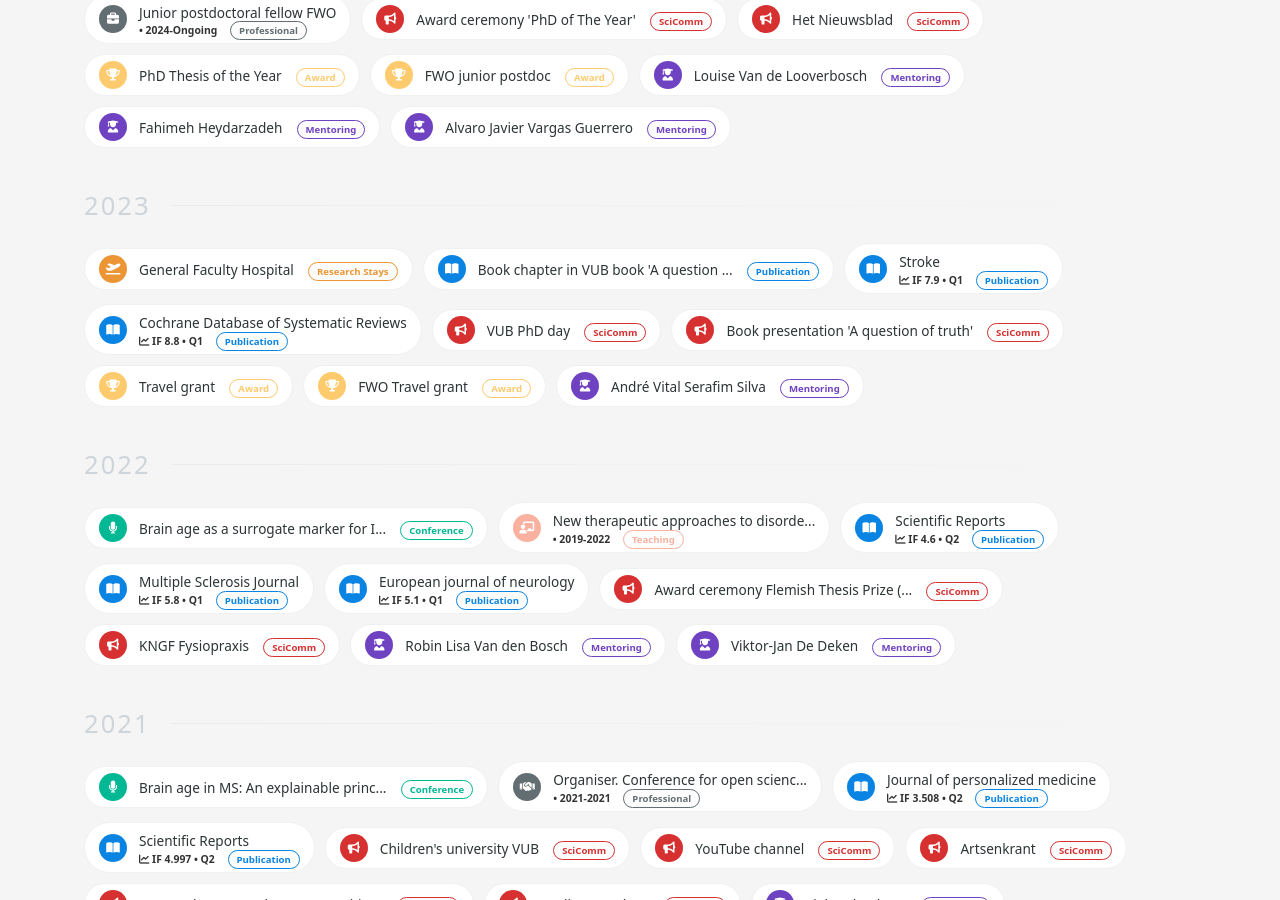
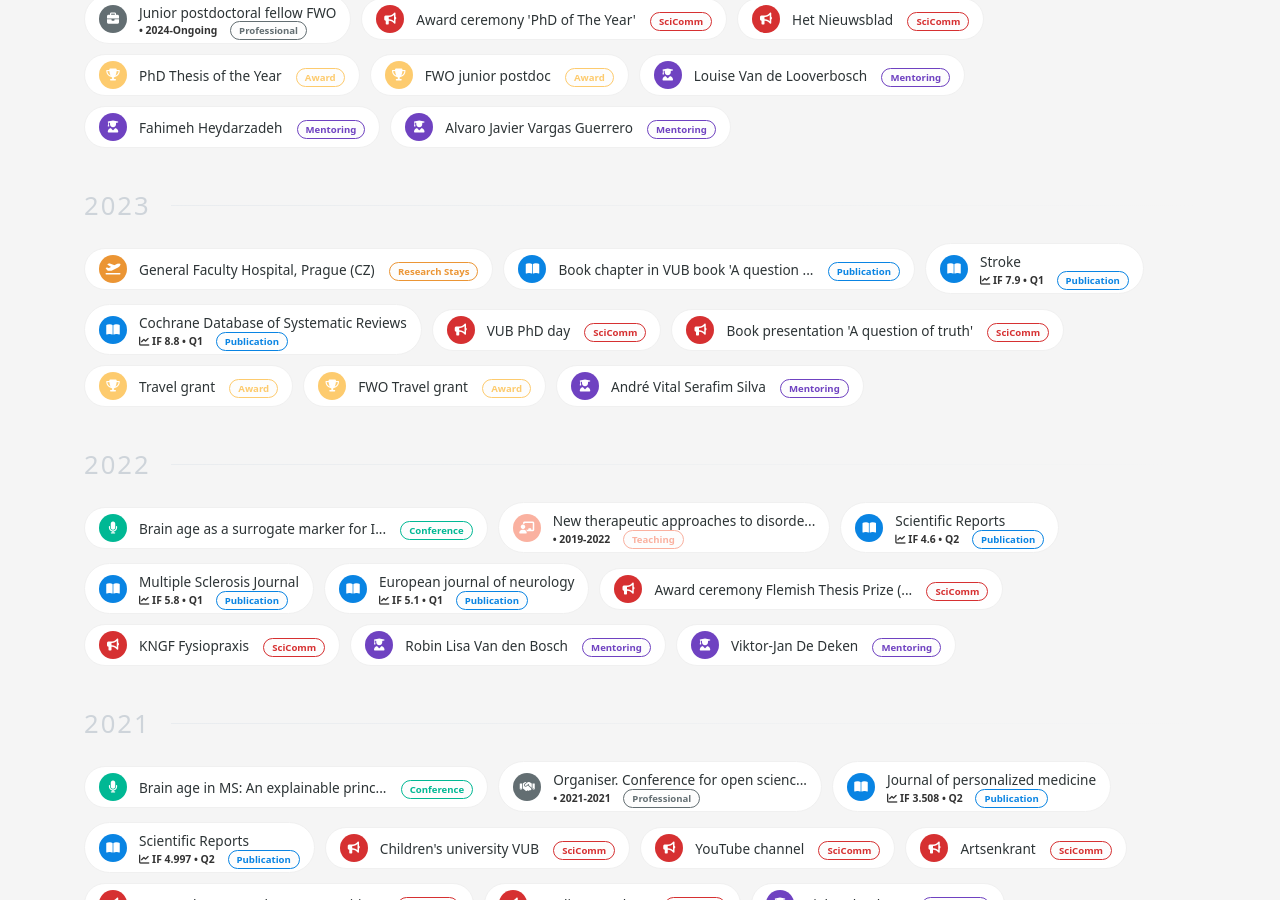
Before and after one commit to Sdniss/Sdniss.github.io, a Jekyll site: the page built from _pages/academic_journey.html, in a window 1280 px wide and 900 px high, scrolled down 1605 px. Built offline with Jekyll 4.4.1, drawn with Linux system fonts in a browser that asks for light colours; some of the changed text lies outside the part shown.

Commit message:
Add location to institution

```diff
--- a/_data/research_stays.yml
+++ b/_data/research_stays.yml
@@ -1,13 +1,13 @@
 section_title: "Experience abroad"
 
 entries:
-  - institution: "General Faculty Hospital"
+  - institution: "General Faculty Hospital, Prague (CZ)"
     description: "Setting up the federated learning network (3 months)"
     location: "Prague (CZ)"
     year: "2023"
     type: "Research Stay"
 
-  - institution: "Dr. Becker Kiliani-Klinik"
+  - institution: "Dr. Becker Kiliani-Klinik, Bad Windsheim (DE)"
     description: "Neurorehabilitation internship (2 months)"
     location: "Bad Windsheim (DE)"
     year: "2017"
```
